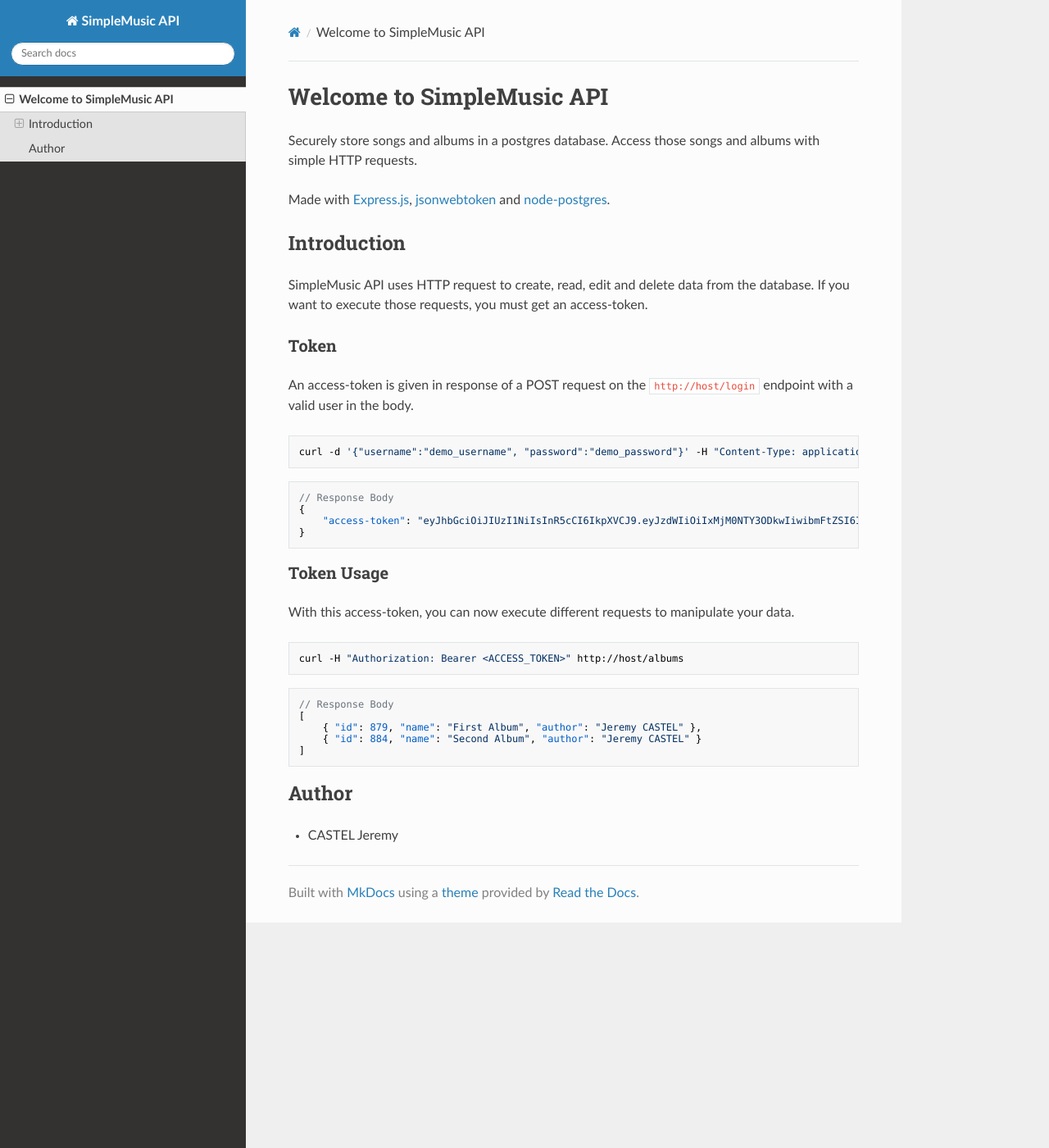
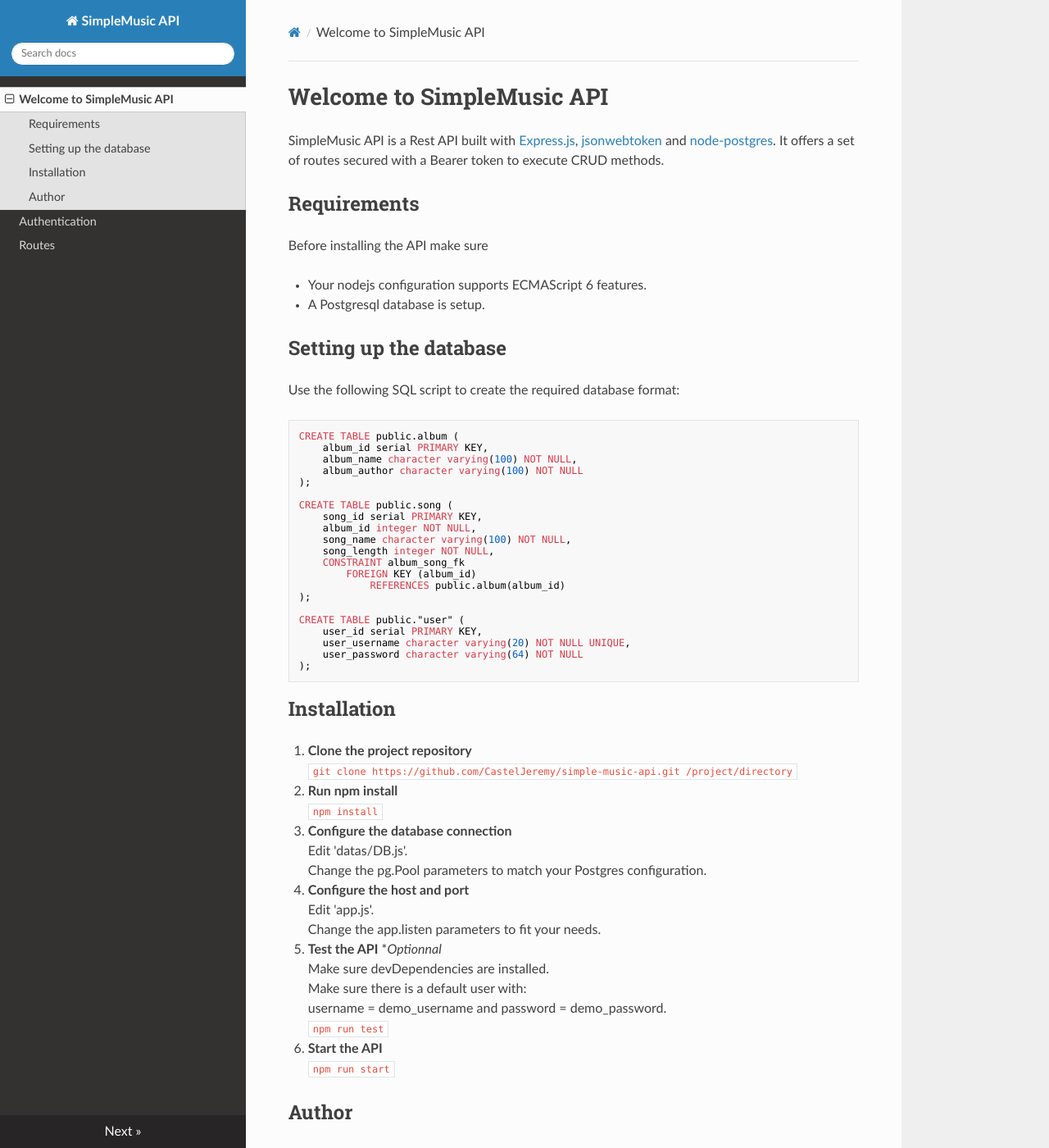
Before and after one commit to CastelJeremy/simple-music-api, an MkDocs documentation site: the page built from docs/index.md, in a window 1280 px wide and 1400 px high. Shown: the whole window at 82% size. Built offline with MkDocs 1.6.1, drawn with Linux system fonts in a browser that asks for light colours; nearby versions of some CDN libraries.

Commit message:
feat: (docs) improve overall documentation

````diff
--- /dev/null
+++ b/docs/extra.css
@@ -0,0 +1,4 @@
+td,
+th {
+    padding: 5px;
+}
--- a/docs/index.md
+++ b/docs/index.md
@@ -1,43 +1,66 @@
 # Welcome to SimpleMusic API
 
-Securely store songs and albums in a postgres database. Access those songs and albums with simple HTTP requests.
+SimpleMusic API is a Rest API built with [Express.js](http://expressjs.com), [jsonwebtoken](https://github.com/auth0/node-jsonwebtoken#readme) and [node-postgres](https://github.com/brianc/node-postgres). It offers a set of routes secured with a Bearer token to execute CRUD methods.
 
-Made with [Express.js](http://expressjs.com), [jsonwebtoken](https://github.com/auth0/node-jsonwebtoken#readme) and [node-postgres](https://github.com/brianc/node-postgres).
+## Requirements
 
-## Introduction
+Before installing the API make sure
 
-SimpleMusic API uses HTTP request to create, read, edit and delete data from the database. If you want to execute those requests, you must get an access-token.
+-   Your nodejs configuration supports ECMAScript 6 features.
+-   A Postgresql database is setup.
 
-### Token
+## Setting up the database
 
-An access-token is given in response of a POST request on the `http://host/login` endpoint with a valid user in the body.
+Use the following SQL script to create the required database format:
 
-```bash
-curl -d '{"username":"demo_username", "password":"demo_password"}' -H "Content-Type: application/json" -X POST http://host/login
+```sql
+CREATE TABLE public.album (
+    album_id serial PRIMARY KEY,
+    album_name character varying(100) NOT NULL,
+    album_author character varying(100) NOT NULL
+);
+
+CREATE TABLE public.song (
+    song_id serial PRIMARY KEY,
+    album_id integer NOT NULL,
+    song_name character varying(100) NOT NULL,
+    song_length integer NOT NULL,
+    CONSTRAINT album_song_fk
+        FOREIGN KEY (album_id)
+            REFERENCES public.album(album_id)
+);
+
+CREATE TABLE public."user" (
+    user_id serial PRIMARY KEY,
+    user_username character varying(20) NOT NULL UNIQUE,
+    user_password character varying(64) NOT NULL
+);
 ```
 
-```json
-// Response Body
-{
-    "access-token": "eyJhbGciOiJIUzI1NiIsInR5cCI6IkpXVCJ9.eyJzdWIiOiIxMjM0NTY3ODkwIiwibmFtZSI6IkpvaG4gRG9lIiwiaWF0IjoxNTE2MjM5MDIyfQ.SflKxwRJSMeKKF2QT4fwpMeJf36POk6yJV_adQssw5c"
-}
-```
+## Installation
 
-### Token Usage
+1. **Clone the project repository**
+   `git clone https://github.com/CastelJeremy/simple-music-api.git /project/directory`
 
-With this access-token, you can now execute different requests to manipulate your data.
+2. **Run npm install**
+   `npm install`
 
-```bash
-curl -H "Authorization: Bearer <ACCESS_TOKEN>" http://host/albums
-```
+3. **Configure the database connection**
+   Edit 'datas/DB.js'.
+   Change the pg.Pool parameters to match your Postgres configuration.
 
-```json
-// Response Body
-[
-    { "id": 879, "name": "First Album", "author": "Jeremy CASTEL" },
-    { "id": 884, "name": "Second Album", "author": "Jeremy CASTEL" }
-]
-```
+4. **Configure the host and port**
+   Edit 'app.js'.
+   Change the app.listen parameters to fit your needs.
+
+5. **Test the API** \*_Optionnal_
+   Make sure devDependencies are installed.
+   Make sure there is a default user with:
+   username = demo_username and password = demo_password.
+   `npm run test`
+
+6. **Start the API**
+   `npm run start`
 
 ## Author
 
--- a/mkdocs.yml
+++ b/mkdocs.yml
@@ -1,4 +1,7 @@
 site_name: SimpleMusic API
 nav:
  - 'index.md'
+ - 'auth.md'
+ - 'routes.md'
 theme: readthedocs
+extra_css: [extra.css]
````
Also changed, not shown: docs/auth.md (added, +42 -0 lines), docs/routes.md (added, +209 -0 lines).
